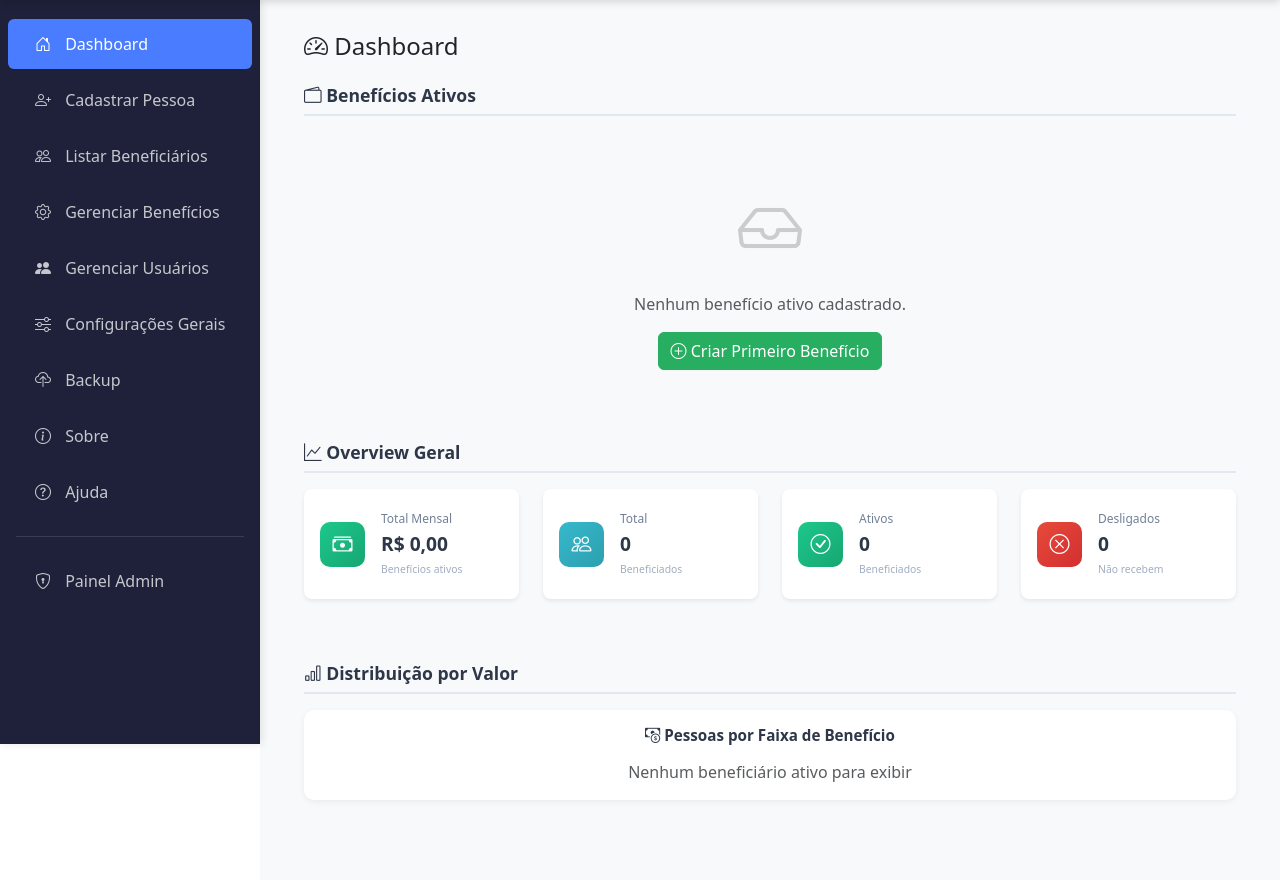
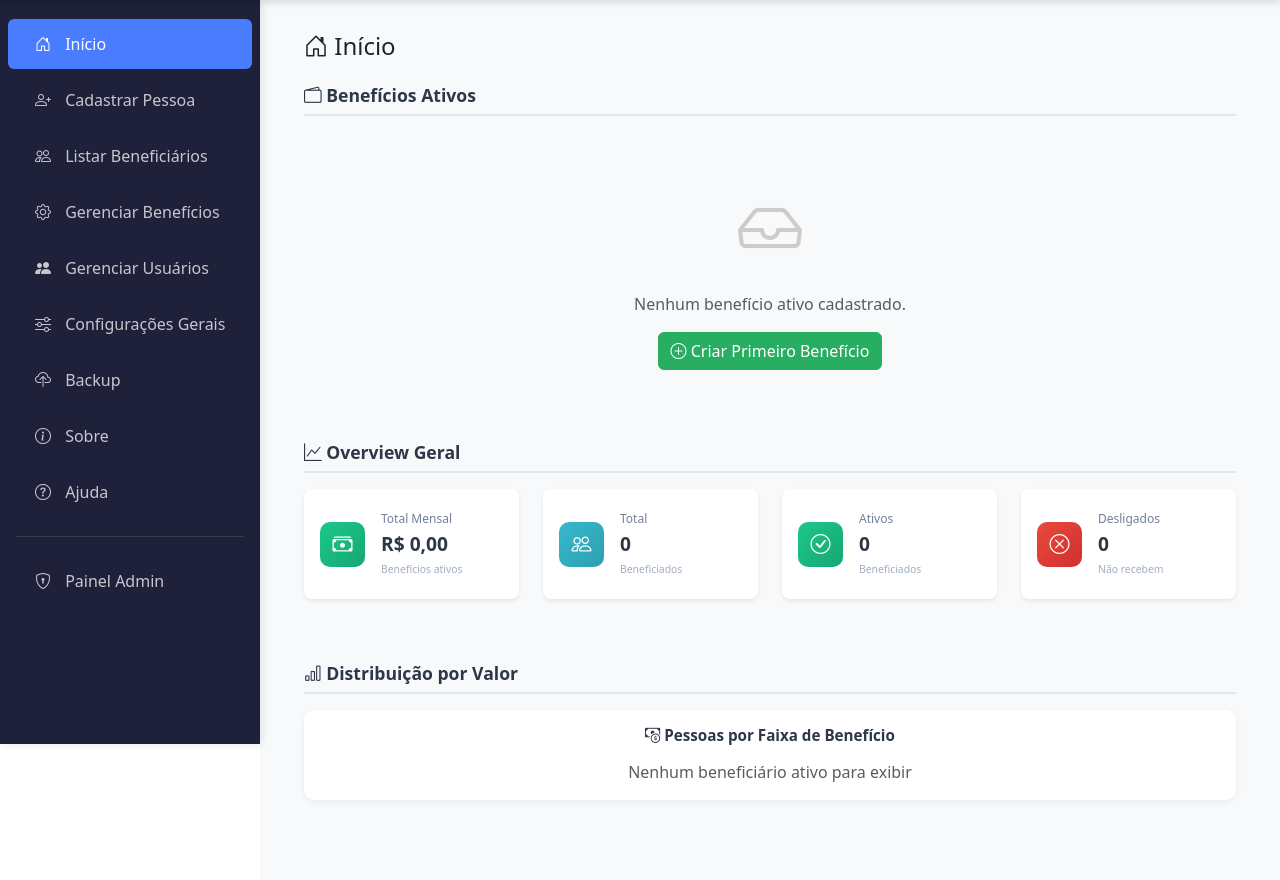
Before and after one commit to David-Felix/mvpgesocial, a Django app: page / in a window 1280 px wide. Shown: the part 56-936 px from the top of the page. Run offline with Django 5.2, Linux system fonts and the light colour scheme; the visitor is signed in with stand-in values (Sample User, id 1); data that the repository does not hold is empty.

Commit message:
Ajustes dashboard e menu

```diff
--- a/beneficios/utils.py
+++ b/beneficios/utils.py
@@ -189,7 +189,7 @@ def gerar_memorando_pdf(pessoa):
     y_header -= 0.4 * cm
     c.drawCentredString(width / 2, y_header, "PREFEITURA MUNICIPAL DE POCINHOS")
     y_header -= 0.4 * cm
-    c.drawCentredString(width / 2, y_header, "SECRETARIA MUNICIPAL DE ASSISTÊNCIA DE SOCIAL")
+    c.drawCentredString(width / 2, y_header, "SECRETARIA MUNICIPAL DE ASSISTÊNCIA SOCIAL")
 
     # --- Título do Memorando ---
     y_header -= 1.2 * cm
--- a/templates/beneficios/base.html
+++ b/templates/beneficios/base.html
@@ -129,7 +129,7 @@
     <div class="sidebar" id="sidebar">
         <nav class="nav flex-column">
             <a class="nav-link" href="{% url 'dashboard' %}">
-                <i class="bi bi-house-door"></i> Dashboard
+                <i class="bi bi-house-door"></i> Início
             </a>
             <a class="nav-link" href="{% url 'pessoa_create' %}">
                 <i class="bi bi-person-plus"></i> Cadastrar Pessoa
--- a/templates/beneficios/dashboard.html
+++ b/templates/beneficios/dashboard.html
@@ -9,7 +9,7 @@
 
 {% block content %}
 <div class="container-fluid">
-    <h2 class="mb-4" style="font-size: 1.50rem;"><i class="bi bi-speedometer2"></i> Dashboard</h2>
+    <h2 class="mb-4" style="font-size: 1.50rem;"><i class="bi bi-house-door"></i> Início</h2>
     <!-- SEÇÃO: BENEFÍCIOS ATIVOS -->
     <h3 class="section-title"><i class="bi bi-wallet2"></i> Benefícios Ativos</h3>
     <div class="row mb-4">
```
